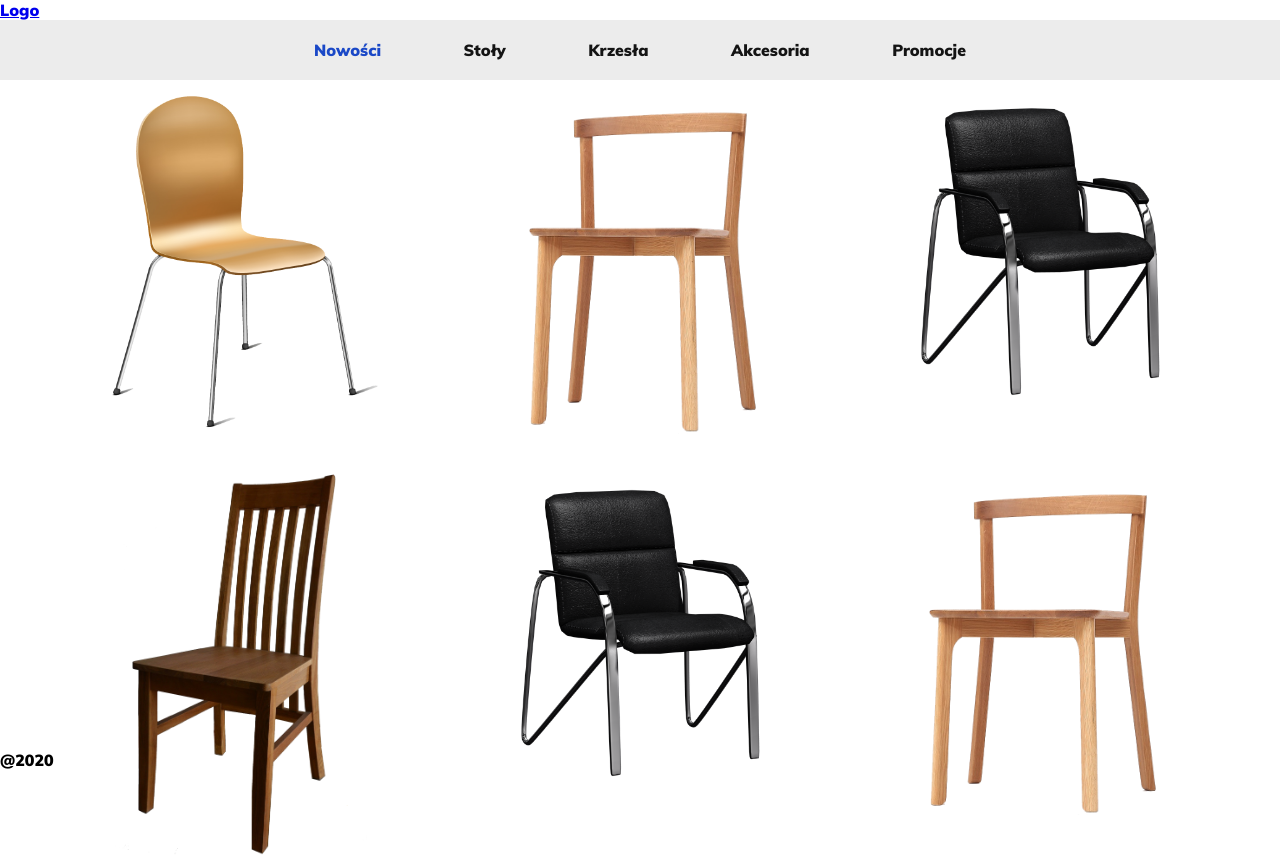
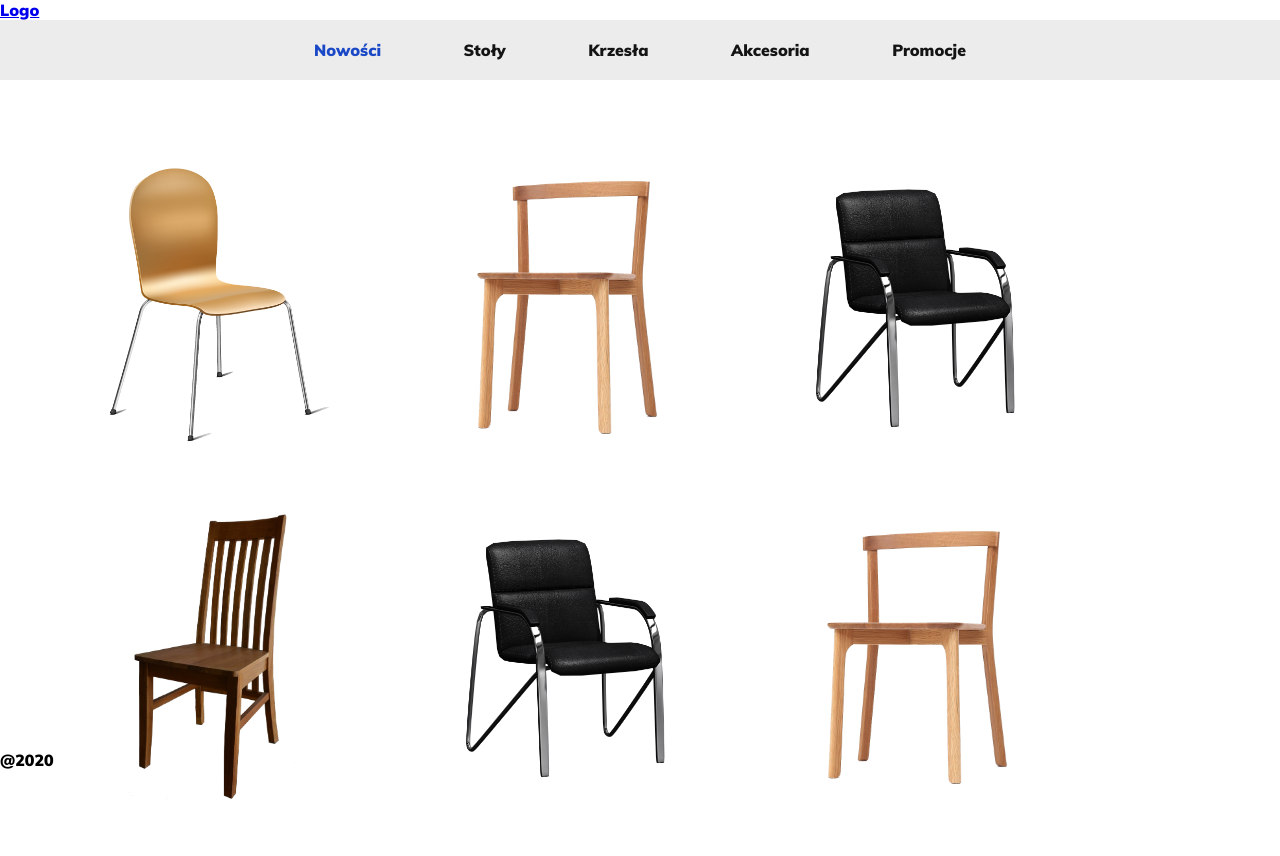
Before and after one commit to karolina-suchomska/furniture-store, a Nuxt app: page /Chairs in a window 1280 px wide. Shown: the top 856 px of the page. Built offline with nearby package versions, Linux system fonts and the light colour scheme.

Commit message:
objects list

```diff
--- a/assets/sass/_variables.scss
+++ b/assets/sass/_variables.scss
@@ -6,3 +6,4 @@ $dark-primary: #205c8a;
 $dark-secondary:#143249;
 $color-pirmary: #ececec;
 $color-secondary: #1a48c7;
+$shadow: #8c8c8c;
--- a/assets/sass/components/_chairList.scss
+++ /dev/null
@@ -1,13 +0,0 @@
-.chair-list {
-  display: flex;
-  flex-wrap: wrap;
-
-  .picture {
-    width: 400px;
-  }
-
-  img {
-    max-width: 300px;
-    max-height: 400px;
-  }
-}
--- /dev/null
+++ b/assets/sass/components/_objectsList.scss
@@ -0,0 +1,21 @@
+.objects-list {
+  display: flex;
+  flex-wrap: wrap;
+
+  .object {
+    width: 350px;
+    height: 350px;
+    display: flex;
+    justify-content: center;
+    align-items: center;
+
+    &:hover {
+      box-shadow: 0px 0px 15px 1px $shadow;
+    }
+  }
+
+  img {
+    max-width: 250px;
+    max-height: 300px;
+  }
+}
--- a/assets/sass/main.scss
+++ b/assets/sass/main.scss
@@ -13,7 +13,7 @@
 // components
 @import 'components/menu';
 @import 'components/footer';
-@import 'components/chairList';
+@import 'components/objectsList';
 
 // pages
 @import 'pages/chairs';
--- a/assets/sass/pages/_chairs.scss
+++ b/assets/sass/pages/_chairs.scss
@@ -4,5 +4,6 @@
 
   .container {
     text-align: center;
+    margin-top: 50px;
   }
 }
--- a/components/ChairList.vue
+++ /dev/null
@@ -1,26 +0,0 @@
-<template>
-  <div class="chair-list">
-    <div
-        v-for="chair in chairs"
-        :key="chair.id"
-    >
-      <div class="picture">
-        <img
-            :src="'pictures/chair/' + chair.name"
-            alt="Chair"
-        >
-      </div>
-    </div>
-  </div>
-</template>
-
-<script>
-export default {
-  props: {
-    chairs: {
-      type: Array,
-      default: null
-    }
-  }
-};
-</script>
--- /dev/null
+++ b/components/ObjectsList.vue
@@ -0,0 +1,30 @@
+<template>
+  <div class="objects-list">
+    <div
+        v-for="object in objects"
+        :key="object.id"
+    >
+      <div class="object">
+        <img
+            :src="'pictures/' + type + '/' + object.name"
+            alt="object"
+        >
+      </div>
+    </div>
+  </div>
+</template>
+
+<script>
+export default {
+  props: {
+    objects: {
+      type: Array,
+      default: null
+    },
+    type: {
+      type: String,
+      default: ''
+    }
+  }
+};
+</script>
--- a/pages/Chairs.vue
+++ b/pages/Chairs.vue
@@ -1,19 +1,20 @@
 <template>
   <div class="chairs">
     <div class="container">
-      <ChairList
-          :chairs="chairList"
+      <ObjectsList
+          :objects="chairList"
+          :type="'chair'"
       />
     </div>
   </div>
 </template>
 
 <script>
-import ChairList from '@/components/ChairList';
+import ObjectsList from '@/components/ObjectsList';
 
 export default {
   components: {
-    ChairList
+    ObjectsList
   },
   data () {
     return {
```
